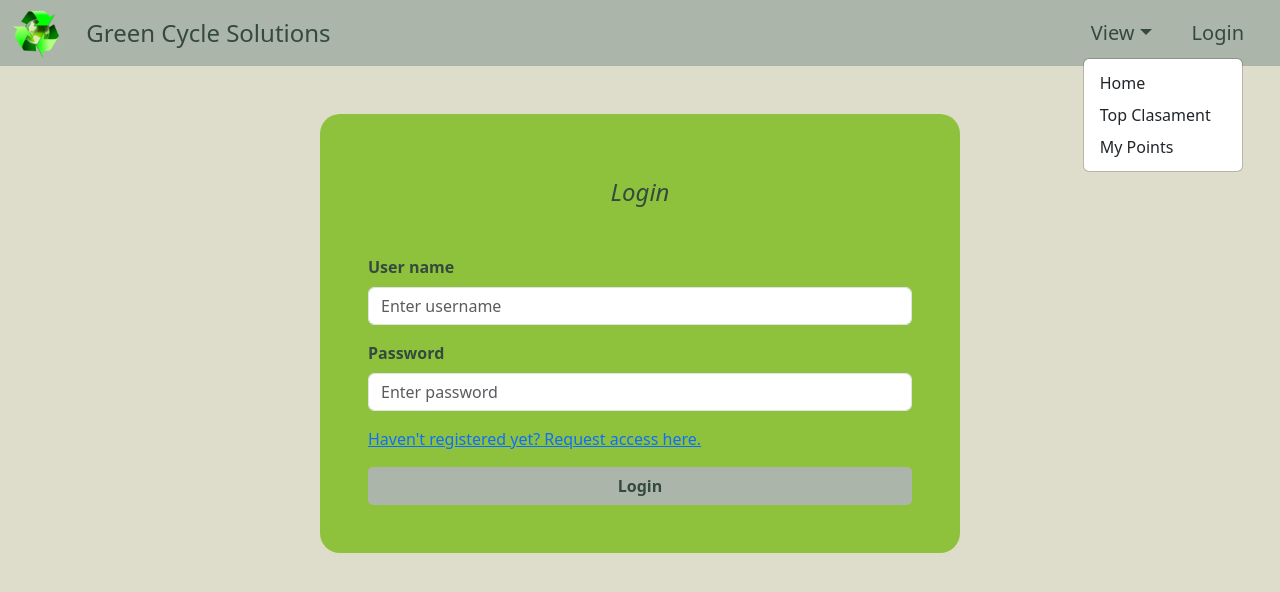
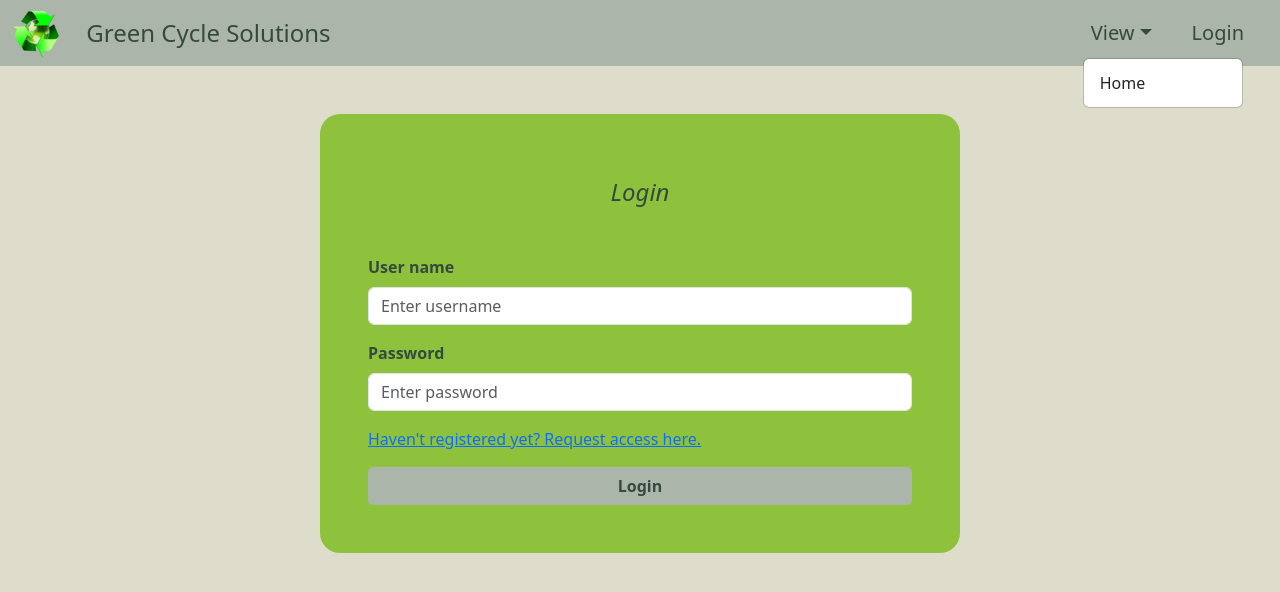
Before and after one commit to Ioana-Novacovici/RecycleTrack, a React (Vite) app in the folder gcs-frontend/green-cycle-solutions/: page /login in a window 1280 px wide. Both pictures are taken after a click on the button "View". Shown: the top 592 px of the page. Built offline with nearby package versions, Linux system fonts and the light colour scheme.

Commit message:
add navigation based on role

```diff
--- a/gcs-frontend/green-cycle-solutions/src/App.jsx
+++ b/gcs-frontend/green-cycle-solutions/src/App.jsx
@@ -6,6 +6,7 @@ import Register from "./components/register";
 import AgentDashboard from "./components/agent-dashboard";
 import { useContext } from "react";
 import AuthContext from "./api/AuthProvider";
+import UserDashboard from "./components/user-dashboard";
 
 function App() {
   const { auth } = useContext(AuthContext);
@@ -29,6 +30,16 @@ function App() {
               )
             }
           />
+          <Route
+            path="/dashboard-user"
+            element={
+              auth.role === "USER" ? (
+                <UserDashboard />
+              ) : (
+                <Navigate to="/login" />
+              )
+            }
+          />
         </Routes>
       </BrowserRouter>
     </>
--- a/gcs-frontend/green-cycle-solutions/src/components/header/index.jsx
+++ b/gcs-frontend/green-cycle-solutions/src/components/header/index.jsx
@@ -53,16 +53,42 @@ function Header() {
                     Home
                   </Link>
                 </li>
-                <li>
-                  <a className="dropdown-item" href="#">
-                    Top Clasament
-                  </a>
-                </li>
-                <li>
-                  <a className="dropdown-item" href="#">
-                    My Points
-                  </a>
-                </li>
+                {auth.user ? (
+                  <li className="nav-item me-3">
+                    <Link to="/" className="nav-link">
+                      My Account
+                    </Link>
+                  </li>
+                ) : (
+                  <div className="offscreen"></div>
+                )}
+                {auth.role === "USER" ? (
+                  <li className="nav-item me-3">
+                    <Link to="/" className="nav-link">
+                      Top Classament
+                    </Link>
+                  </li>
+                ) : (
+                  <div className="offscreen"></div>
+                )}
+                {auth.role === "USER" ? (
+                  <li className="nav-item me-3">
+                    <Link to="/dashboard-user" className="nav-link">
+                      My Collectings
+                    </Link>
+                  </li>
+                ) : (
+                  <div className="offscreen"></div>
+                )}
+                {auth.role === "AGENT" ? (
+                  <li className="nav-item me-3">
+                    <Link to="/dashboard-agent" className="nav-link">
+                      Dashboard
+                    </Link>
+                  </li>
+                ) : (
+                  <div className="offscreen"></div>
+                )}
               </ul>
             </li>
             {auth.user ? (
--- a/gcs-frontend/green-cycle-solutions/src/components/login/index.jsx
+++ b/gcs-frontend/green-cycle-solutions/src/components/login/index.jsx
@@ -58,7 +58,7 @@ function Login() {
         if (role === "AGENT") {
           navigate("/dashboard-agent");
         } else {
-          navigate("/");
+          navigate("/dashboard-user");
         }
       } catch (error) {
         if (error.response) {
--- /dev/null
+++ b/gcs-frontend/green-cycle-solutions/src/components/user-dashboard/index.jsx
@@ -0,0 +1,7 @@
+import React from "react";
+
+function UserDashboard() {
+  return <div> here is User Dashboard</div>;
+}
+
+export default UserDashboard;
```
